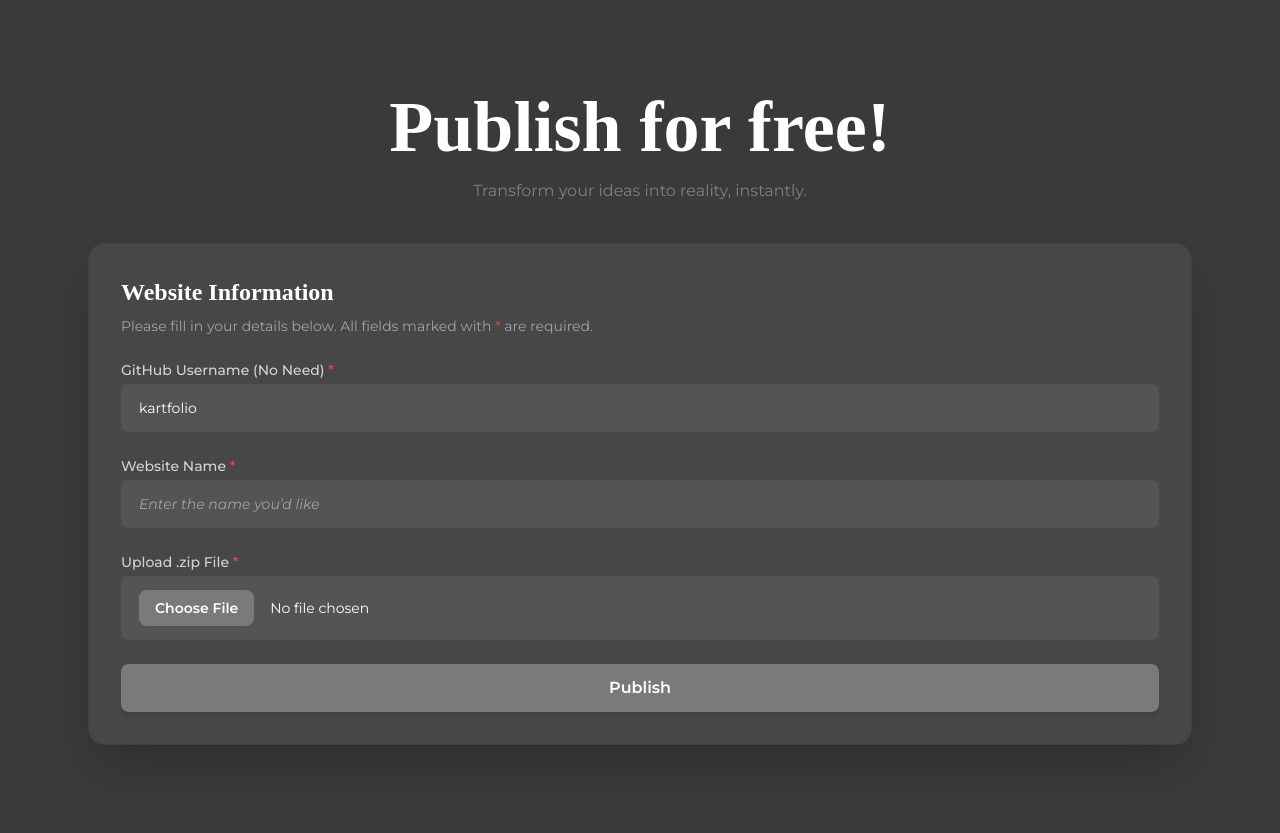
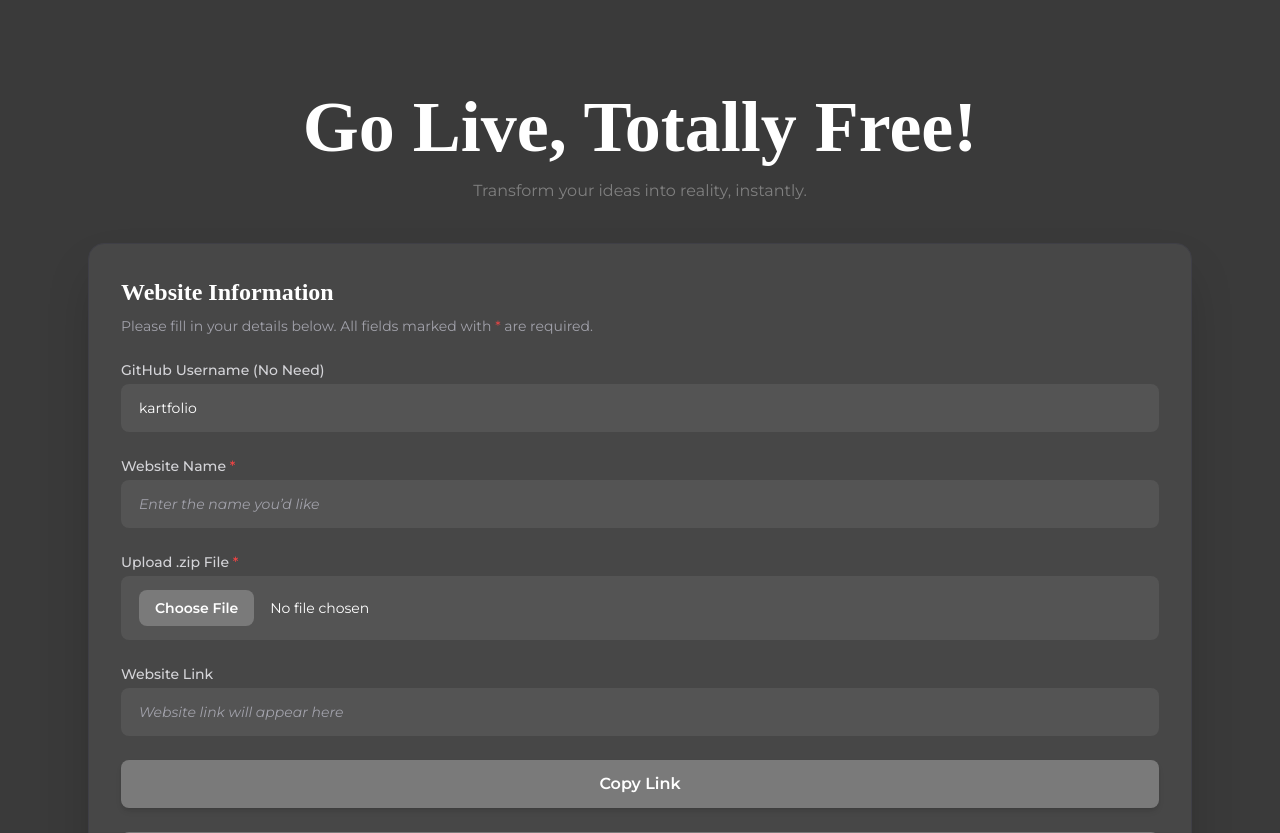
Before and after one commit to KartikeyaLab/render-flask, a Flask app: page / in a window 1280 px wide. Shown: the part 805-1638 px from the top of the page. Run offline with Flask 3, Linux system fonts and the light colour scheme; some libraries are stand-ins or nearby versions; some web fonts are replaced.

Commit message:
Update index.html

```diff
--- a/templates/index.html
+++ b/templates/index.html
@@ -846,7 +846,7 @@
         class="flex-grow flex flex-col justify-center items-center text-center px-6 header"
       >
         <h2 class="text-6xl md:text-8xl font-bold mb-2 leading-none">
-          Made for you!
+          Publish Now!
         </h2>
         <p class="text-zinc-400 text-base md:text-lg">
           Create · Showcase · Inspire
@@ -881,7 +881,7 @@
         <h3
           class="text-4xl sm:text-5xl md:text-6xl lg:text-7xl font-bold text-center mb-2 sm:mb-4"
         >
-          Publish for free!
+          Go Live, Totally Free!
         </h3>
         <p class="dim_text text-center mb-10 text-sm sm:text-base">
           Transform your ideas into reality, instantly.
@@ -907,8 +907,7 @@
                   for="username"
                   class="block text-sm font-medium text-zinc-300 mb-1"
                   >GitHub Username (No Need)
-                  <span class="text-red-500">*</span></label
-                >
+                </label>
                 <input
                   type="text"
                   id="username"
@@ -955,6 +954,32 @@
                   class="w-full px-4 py-3 background_color_placeholder text-white rounded-lg placeholder_color placeholder:italic text-sm file:mr-4 file:py-2 file:px-4 file:rounded-lg file:border-0 file:text-sm file:font-semibold file:bg-[#7a7a7a] file:text-white hover:file:bg-[#909090]"
                 />
               </div>
+
+              <div class="mb-6">
+                <label
+                  for="link"
+                  class="block text-sm font-medium text-zinc-300 mb-1"
+                  >Website Link
+                </label>
+                <input
+                  type="text"
+                  id="link"
+                  name="link"
+                  required=""
+                  placeholder="Website link will appear here"
+                  readonly=""
+                  class="w-full px-4 py-3 background_color_placeholder text-white rounded-lg placeholder_color placeholder:italic text-sm"
+                />
+              </div>
+              <div class="flex justify-center mt-4">
+                <button
+                  type="button"
+                  onclick="copyLink()"
+                  class="w-full button_background text-white font-semibold px-6 py-3 rounded-lg flex items-center justify-center shadow-md transition"
+                >
+                  Copy Link
+                </button>
+              </div>
               <div class="flex justify-center mt-6">
                 <input
                   type="submit"
@@ -962,6 +987,13 @@
                   class="w-full button_background text-white font-semibold px-6 py-3 rounded-lg flex items-center justify-center shadow-md transition"
                   onclick="this.disabled = true; this.form.submit();"
                 />
+              </div>
+
+              <div class="block text-sm font-medium text-zinc-300 mb-1 mt-5">
+                ⚠️ Note: After clicking the "Publish" button, it may take a few
+                minutes for your site to be live on GitHub. If you see a 404
+                error initially, don't worry, your site will be available
+                shortly.
               </div>
             </div>
           </div>
@@ -1058,6 +1090,33 @@
 
       // Listen to changes
       systemPref.addEventListener("change", updateTheme);
+
+      function updateLink() {
+        const repoName = document.getElementById("repo").value.trim();
+        document.getElementById("link").value = repoName
+          ? `https://kartfolio.github.io/${repoName}`
+          : "";
+      }
+
+      document.getElementById("repo").addEventListener("input", updateLink);
+      document.getElementById("repo").addEventListener("change", updateLink);
+
+      function copyLink() {
+        const linkInput = document.getElementById("link");
+
+        // Create a temporary textarea
+        const temp = document.createElement("textarea");
+        temp.value = linkInput.value;
+        document.body.appendChild(temp);
+        temp.select();
+        try {
+          document.execCommand("copy");
+          alert("🔗 Link copied to clipboard!");
+        } catch (err) {
+          alert("❌ Copy failed");
+        }
+        document.body.removeChild(temp);
+      }
     </script>
   </body>
 </html>
```
